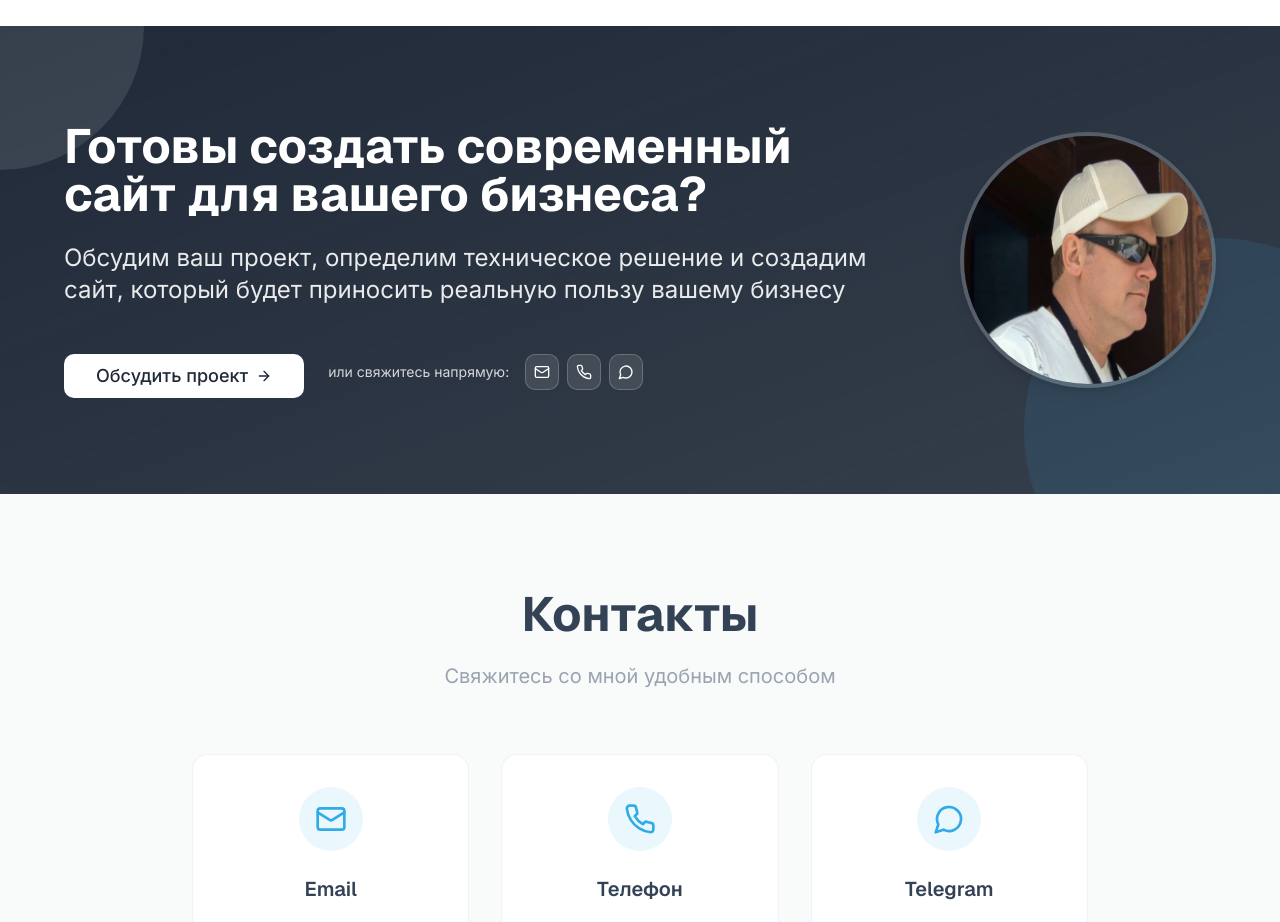
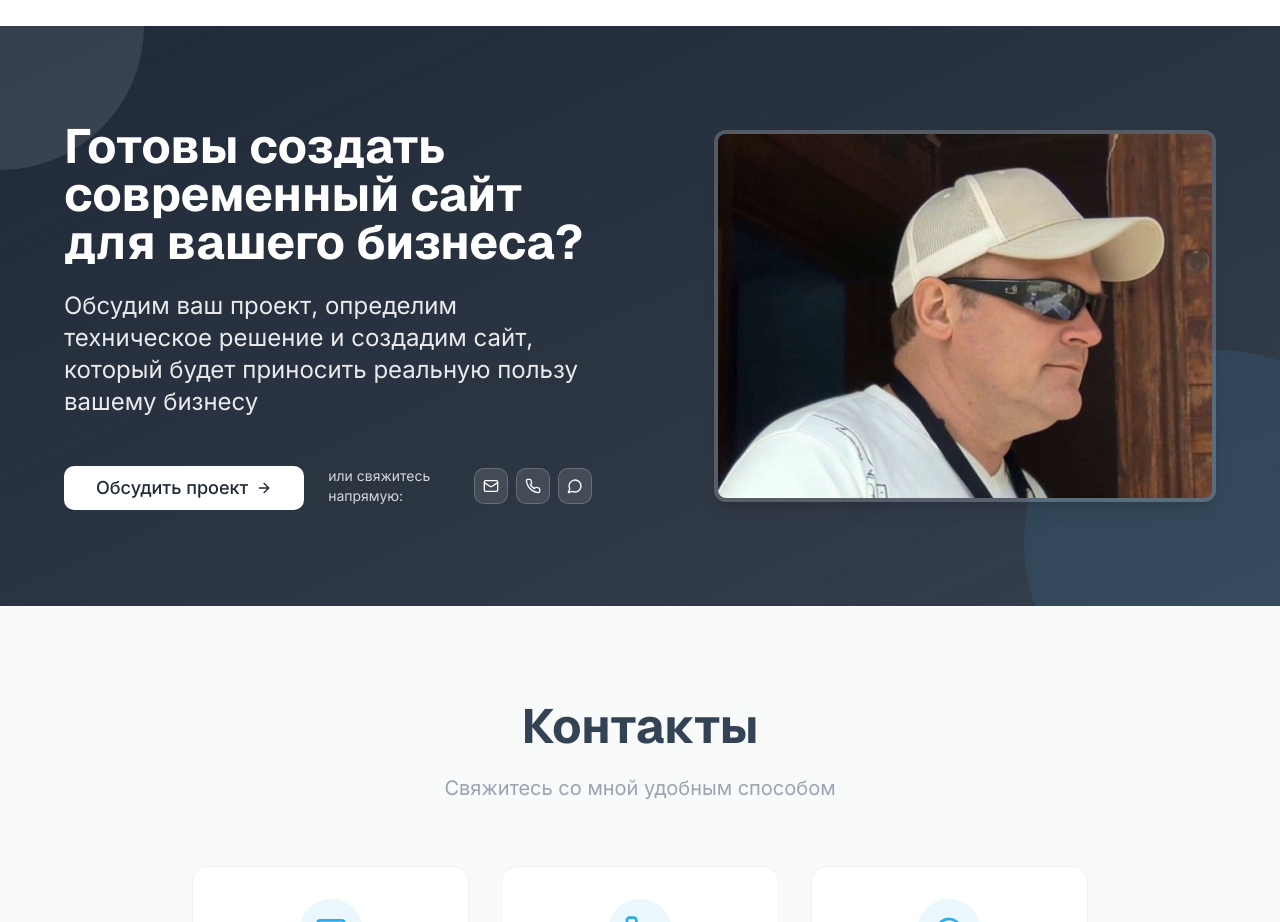
Before and after one commit to Argovir/ai-web-symbiosis, a React (Vite) app: page / in a window 1280 px wide. Shown: the part 5820-6742 px from the top of the page. Built offline with nearby package versions, Linux system fonts and the light colour scheme.

Commit message:
fix аватара

```diff
--- a/src/components/CTASection.tsx
+++ b/src/components/CTASection.tsx
@@ -22,7 +22,7 @@ const CTASection = () => {
 
         <div className="container mx-auto px-4 relative z-10">
           <div className="max-w-6xl mx-auto flex flex-col md:flex-row md:items-center md:gap-12">
-            <div className="flex-1 text-center md:text-left">
+            <div className="w-1/2 text-center md:text-left">
               <h2 className="text-4xl md:text-5xl font-bold font-geist mb-6 leading-tight">
                 Готовы создать современный сайт для вашего бизнеса?
               </h2>
@@ -80,9 +80,9 @@ const CTASection = () => {
               </div>
             </div>
 
-            <div className="flex-shrink-0 mt-8 md:mt-0 flex justify-center">
+            <div className="w-1/2 flex-shrink-0 mt-8 md:mt-0 flex justify-end">
               <ScrollAvatarCanvas
-                className="w-32 h-32 md:w-64 md:h-64"
+                className="w-44 h-44 md:w-96 md:h-88"
               />
             </div>
           </div>
--- a/src/components/ScrollAvatarCanvas.tsx
+++ b/src/components/ScrollAvatarCanvas.tsx
@@ -34,7 +34,28 @@ const ScrollAvatarCanvas = ({ className = "" }: { className?: string }) => {
       if (!imagesRef.current[frame]) return;
       const img = imagesRef.current[frame];
       context.clearRect(0, 0, canvas.width, canvas.height);
-      context.drawImage(img, 0, 0, canvas.width, canvas.height);
+
+      // Растягиваем по высоте с сохранением пропорций
+      const scale = canvas.height / img.height;
+      const scaledWidth = img.width * scale;
+      const scaledHeight = canvas.height;
+
+      let sx = 0, sy = 0, sWidth = img.width, sHeight = img.height;
+      let dx = 0, dy = 0, dWidth = canvas.width, dHeight = canvas.height;
+
+      if (scaledWidth > canvas.width) {
+        // Обрезаем по ширине, центрируя
+        const excessWidth = scaledWidth - canvas.width;
+        sx = (excessWidth / scale) / 2;
+        sWidth = img.width - (excessWidth / scale);
+        dWidth = canvas.width;
+      } else {
+        // Центрируем по ширине
+        dx = (canvas.width - scaledWidth) / 2;
+        dWidth = scaledWidth;
+      }
+
+      context.drawImage(img, sx, sy, sWidth, sHeight, dx, dy, dWidth, dHeight);
     };
 
     // Загружаем все изображения и запускаем анимацию
@@ -43,8 +64,9 @@ const ScrollAvatarCanvas = ({ className = "" }: { className?: string }) => {
 
       // Устанавливаем размеры canvas
       const canvasSize = Math.min(256, window.innerWidth < 768 ? 128 : 256);
-      canvas.width = canvasSize;
-      canvas.height = canvasSize;
+      const adjustedSize = canvasSize * 1.2 * 1.1;
+      canvas.width = adjustedSize * 1.35 * 1.1;
+      canvas.height = adjustedSize * 1.1;
 
       // Рисуем первый кадр
       drawFrame(0);
@@ -96,12 +118,12 @@ const ScrollAvatarCanvas = ({ className = "" }: { className?: string }) => {
   return (
     <canvas
       ref={canvasRef}
-      className={`rounded-full object-cover border-4 border-white/20 shadow-lg hover:scale-105 transition-transform duration-300 ${className}`}
+      className={`rounded-xl object-cover border-4 border-white/20 shadow-lg hover:scale-105 transition-transform duration-300 ${className}`}
       style={{
         width: "100%",
         height: "100%",
-        maxWidth: "256px",
-        maxHeight: "256px",
+        maxWidth: "502px",
+        maxHeight: "372px",
       }}
     />
   );
```
